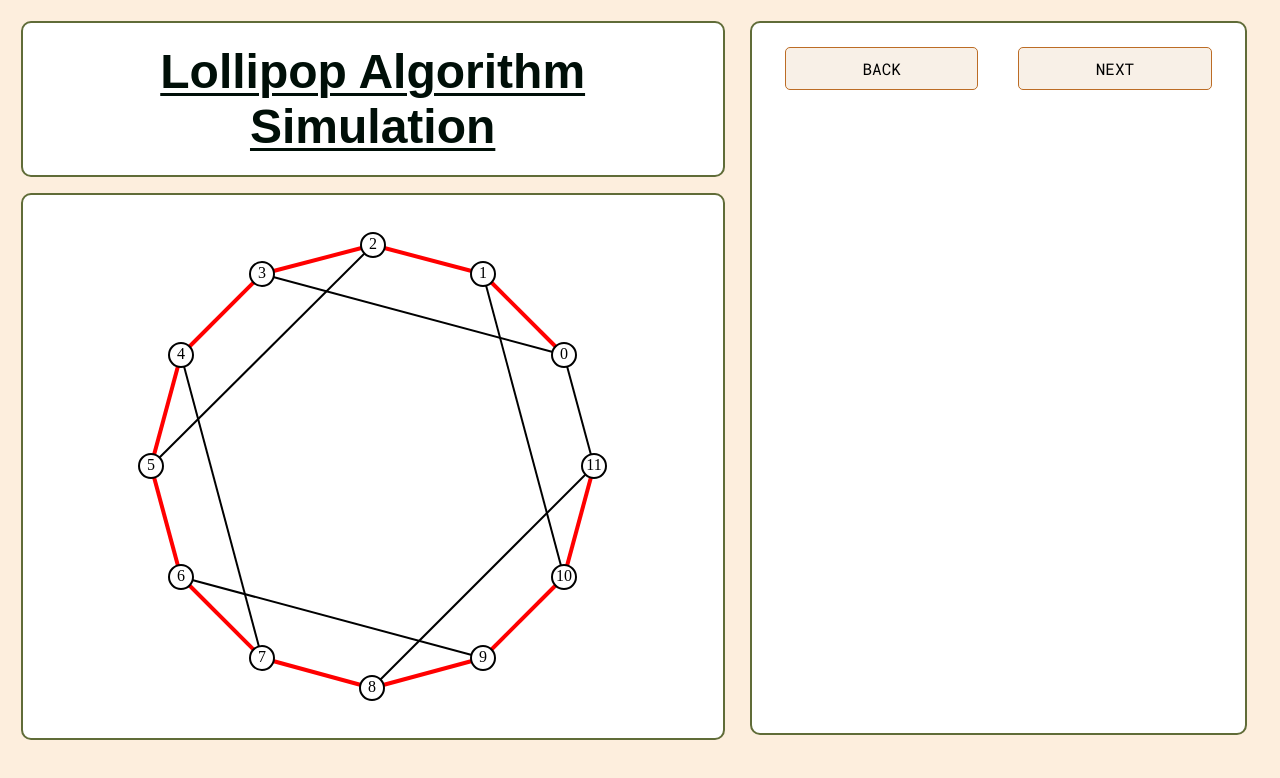
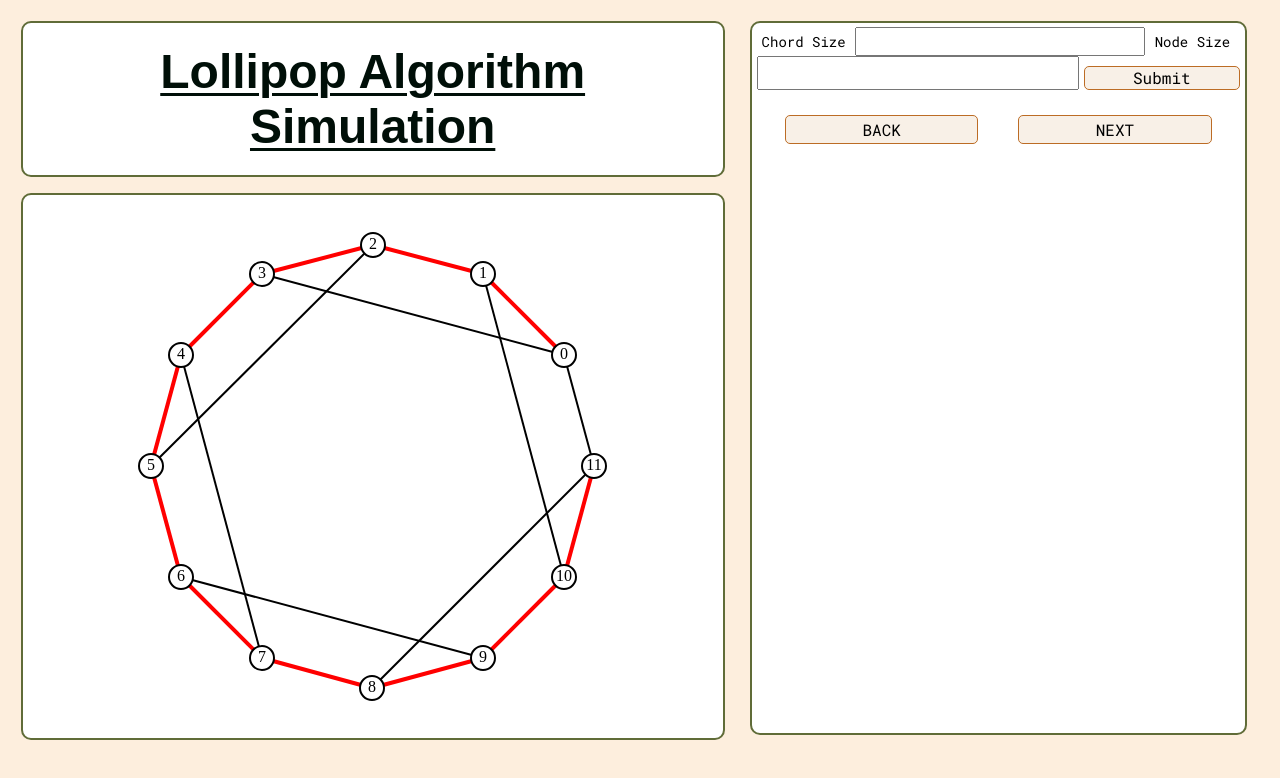
Before and after one commit to Hollerina/Dissertation-Lollipop_Algorithm, a plain HTML site: page index.html in a window 1280 px wide. Both pictures are taken after a click on the button "Start". Drawn offline with nearby package versions, Linux system fonts and the light colour scheme; a web font is replaced by a local one.

Commit message:
Fixed some styling

```diff
--- a/index.html
+++ b/index.html
@@ -21,8 +21,15 @@
                 </div>
             </div>
             <div id = "controls">
+                <div class = "inputs" id = "inputs">
+                    <label for="chordSize" class = "inputs-label">Chord Size</label>
+                    <input type="number" class = "inputs-box" id = Chord-input name="chordSize">
+                    <label for="nodeSize" class = "inputs-label" >Node Size</label>
+                    <input type="number" class = "inputs-box" id = Node-input name="nodeSize">
+                    <button class = "button submit-button">Submit</button>
+                </div>
                 <div class = " control-buttons" id="control-buttons" >
-                    <button type ="button" class="button_start" id="start">Start</button>
+                    <button type ="button" class="button button_start" id="start">Start</button>
                 </div>
 
             </div>
--- a/main.js
+++ b/main.js
@@ -2,6 +2,7 @@
 // const Lollipop = require('./lollipop.js')
 let lol;
 let paths;
+let index = 0;
 try{
     const g = graph(12, 3);
 
@@ -16,30 +17,34 @@ try{
 
 }
 catch(e){
-    console.log("ERROR: " + e)
+    alert(`ERROR: ${e}`)
 }
 
 //create an index to loop through
-let index = 0;
+
 
 //Now have each path need event listeners to see when a button is clicked to see if it go or not
 document.getElementById("start").onclick = initial_path_finding;
 
 function initial_path_finding(){
+    window.onresize = () => {
+        lol.print_graph(paths[index])
+    }
     //This function wil begin the process of starting cycle.
     //need to pass to print_graph the current Hamiltonian path which will be highlighted red
 
     lol.print_graph(paths[index])
 
+    //Once the simulation is began remove the start button
     document.getElementById("start").remove();
     const back = document.createElement("button");
-    back.className = "back_button";
+    back.className = "button back_button";
     back.id = "back_button"
     back.innerHTML = "BACK";
     document.getElementById("control-buttons").appendChild(back);
 
     const next = document.createElement("button");
-    next.className = "next_button";
+    next.className = "button next_button";
     next.id = "next_button"
     next.innerHTML = "NEXT";
     document.getElementById("control-buttons").appendChild(next);
--- a/styles.css
+++ b/styles.css
@@ -15,7 +15,6 @@ body,html{
 }
 
 #main_content{
-    /*border: 1px solid black;*/
     height: 100%;
     width: 100%;
     flex: 3;
@@ -52,8 +51,6 @@ body,html{
 .background-graph{
     margin-top: 1em;
     background-color: #fff;
-    /* width: 100%;
-    height: 85%; */
     border-radius: 10px;
     border: 2px solid #606c38;
     flex: 10;
@@ -74,17 +71,18 @@ body,html{
 .control-buttons{
     padding: 1%;
     padding-top: 0%;
-    margin-top: 1%;
+    margin-top: 0%;
     width: 100%;
     display: flex;
     flex-direction: row;
     justify-content: center;
-    /* justify-content:  space-between; */
+    max-height: 60px;
+
+    margin:0%;
 
 }
 
-.button_start{
-    /*Get other part of family for more thicker font*/
+.button{
     font-family: 'Roboto Mono', monospace;
     background-color: #f8f0e7;
     width: 50%;
@@ -93,6 +91,11 @@ body,html{
     border-radius: 5px;
     font-size: 100%;
     padding: 10px 5px;
+    line-height: 7px;
+}
+
+.button_start{
+
 }
 
 .button_start:hover{
@@ -101,14 +104,7 @@ body,html{
 
 .next_button{
     /*Get other part of family for more thicker font*/
-    font-family: 'Roboto Mono', monospace;
-    background-color: #f8f0e7;
     width: 40%;
-    margin-top: 20px;
-    border:  1.5px solid #BC6C25;
-    border-radius: 5px;
-    font-size: 100%;
-    padding: 10px 5px;
     margin-left: 20px;
 }
 
@@ -118,17 +114,42 @@ body,html{
 
 .back_button{
     /*Get other part of family for more thicker font*/
-    font-family: 'Roboto Mono', monospace;
-    background-color: #f8f0e7;
     width: 40%;
-    margin-top: 20px;
-    border:  1.5px solid #BC6C25;
-    border-radius: 5px;
-    font-size: 100%;
-    padding: 10px 5px;
     margin-right: 20px;
 }
 
 .back_button:hover{
     border: 2px solid #BC6C25;
 }
+
+.inputs{
+    padding: 1%;
+    width: 100%;
+    display: flex;
+    flex-direction: row;
+    justify-content: center;
+    flex-wrap: wrap;
+}
+
+.inputs-label{
+    font-family:'Roboto Mono', monospace;
+    margin-right: 1%;
+    padding: 1%;
+    font-size: 14px;
+
+}
+
+.inputs-box{
+    padding: 1%;
+    margin-right: 1%;
+    flex: 2;
+}
+
+.submit-button{
+    margin:0%;
+    padding: 0%;
+    flex: 1;
+
+    min-height: 24px;
+    margin-top: 2%;
+}
```
Also changed, not shown: favicon.ico.
